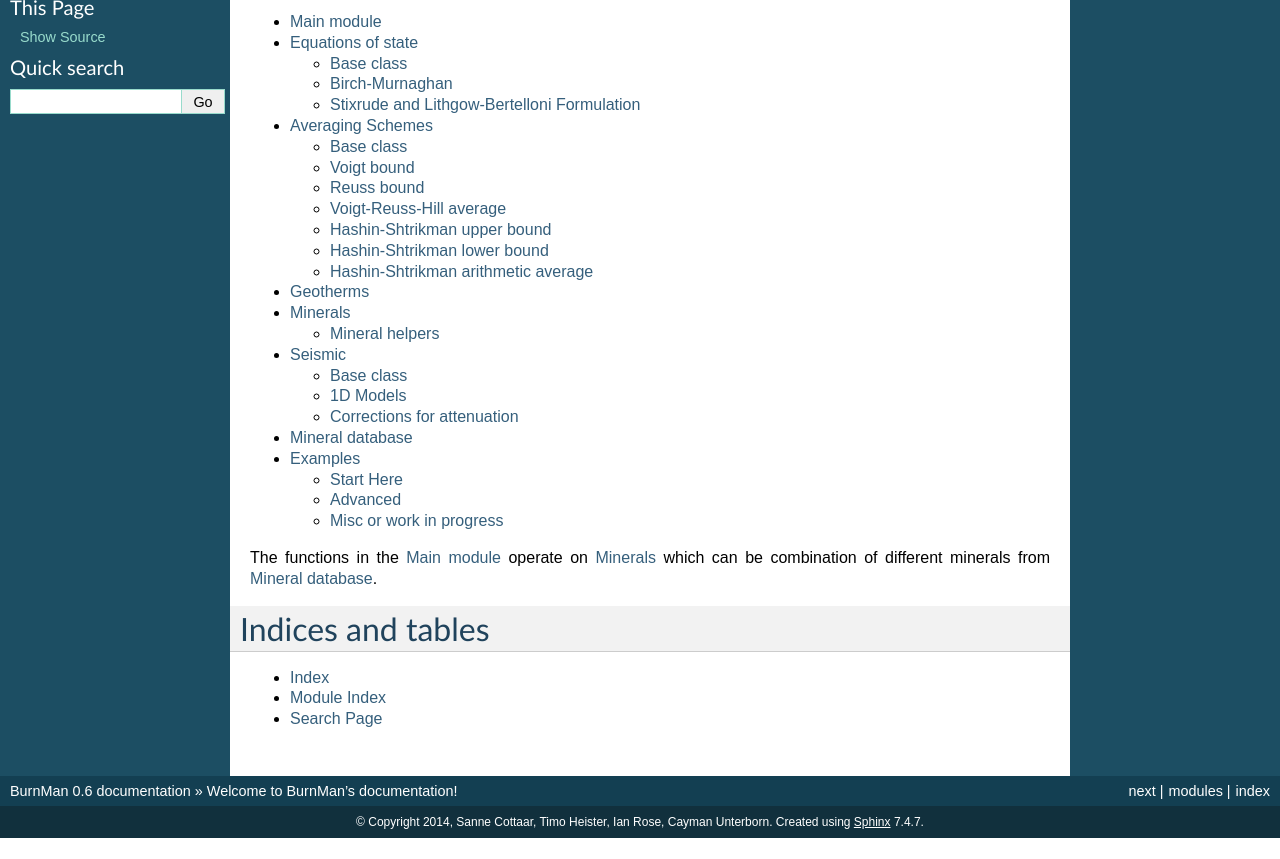
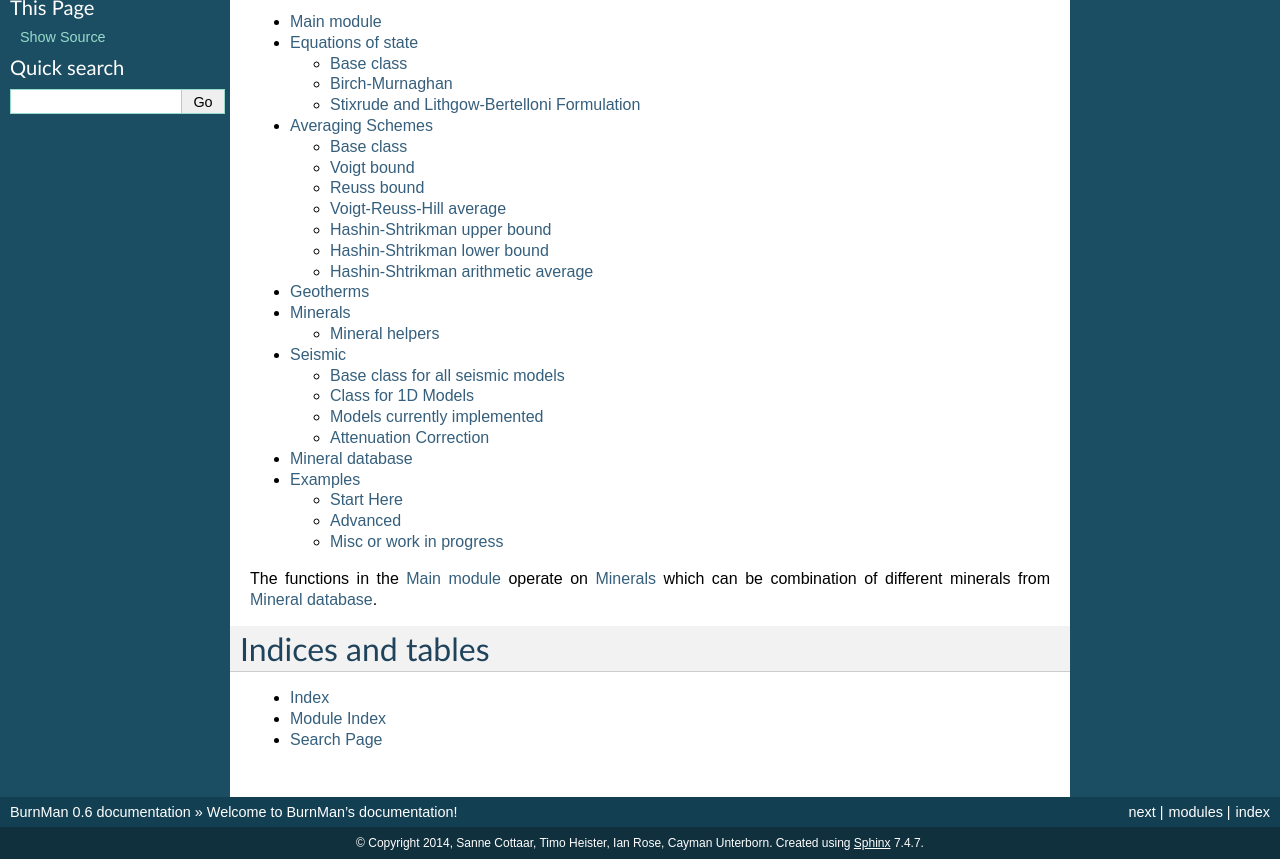
Before and after one commit to geodynamics/burnman, a Sphinx documentation site: the page built from sphinx/index.rst, in a window 1280 px wide, cut to the strip 190-1049 px from the top of the page. Built offline with Sphinx 7.4.7, drawn with Linux system fonts in a browser that asks for light colours; before the commit the page ends 1028 px from its top, so only the background shows below that.

Commit message:
more doc

```diff
--- a/sphinx/seismic.rst
+++ b/sphinx/seismic.rst
@@ -2,20 +2,20 @@
 Seismic
 =======
 
+Base class for all seismic models
+---------------------------------
+.. autoclass:: burnman.seismic.SeismicModel
+   :members: evaluate_all_at
+
+
+Class for 1D Models
+-------------------
+.. autoclass:: burnman.seismic.Model1D
 
 
 
-.. automodule:: burnman.seismic
-
-
-Base class
------------
-.. autoclass:: burnman.seismic.SeismicData
-
-
-1D Models
------------
-.. autoclass:: burnman.seismic.Model1D
+Models currently implemented
+----------------------------
 
 .. autoclass:: burnman.seismic.PREM
 
@@ -25,6 +25,7 @@ Base class
 
 
 
-Corrections for attenuation
+Attenuation Correction
 -----------------------
-.. autoclass:: burnman.seismic.attenuation_correction
+
+.. autofunction:: burnman.seismic.attenuation_correction
```
